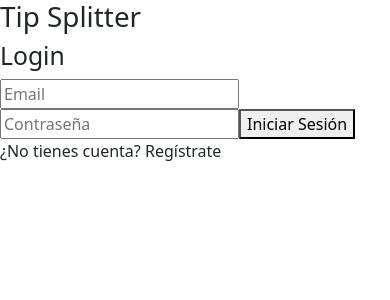
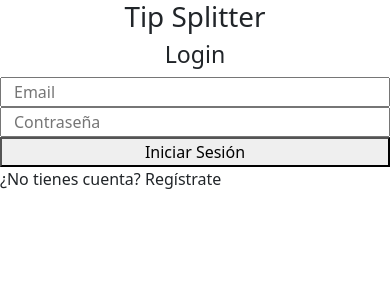
Before and after one commit to bygeze/tipsplitter, a React (Create React App) app: page / in a window 390 px wide. Shown: the top 300 px of the page. Built offline with nearby package versions, Linux system fonts and the light colour scheme; no server answers.

Commit message:
Some styling for responsiveness

```diff
--- a/src/CalculationTable.js
+++ b/src/CalculationTable.js
@@ -8,7 +8,7 @@ const CalculationTable = ({ totalHours, totalMoney, setTotalMoney, hourlyRate, h
   return (
     <div>
       <h3>Resumen de Cálculos</h3>
-      <table className="table mt-4">
+      <table className="table">
         <tbody>
           <tr>
             <td>Cantidad de horas</td>
--- a/src/Home.js
+++ b/src/Home.js
@@ -58,16 +58,26 @@ const handleLogin = async () => {
 
   return (
     <div>
-      <h1>Tip Splitter</h1>
-      <h2>{isRegistering ? 'Registrarse' : 'Login'}</h2>
+      <h1 className={"text-center"}>Tip Splitter</h1>
+      <h3 className={"text-center"}>{isRegistering ? 'Registrarse' : 'Login'}</h3>
+      <div className="container">
+        <div className="row text-center justify-content-center">
           {isRegistering && (
             <input type="text" placeholder="Nombre" value={name} onChange={(e) => setName(e.target.value)} />
           )}
+        </div>
+        <div className="row">
           <input type="text" placeholder="Email" value={email} onChange={(e) => setEmail(e.target.value)} />
+        </div>
+        <div className="row">
           <input type="password" placeholder="Contraseña" value={password} onChange={(e) => setPassword(e.target.value)} />
+        </div>
+        <div className="row">
           <button onClick={isRegistering ? handleRegister : handleLogin}>
           {isRegistering ? 'Registrarse' : 'Iniciar Sesión'}
           </button>
+        </div>
+      </div>
       <p onClick={handleToggleRegister}>
         {isRegistering ? '¿Ya tienes una cuenta? Inicia sesión' : '¿No tienes cuenta? Regístrate'}
       </p>
--- a/src/PeopleTable.js
+++ b/src/PeopleTable.js
@@ -31,11 +31,11 @@ const PeopleTable = ({ people, onAddPerson, onModifyPerson, idCounter }) => {
   return (
     <div>
       <h3>Lista de personas</h3>
-      <table className="table" style={{width: "100%"}}>
+      <table className="table">
         <thead>
           <tr>
             <th className="d-none">  ID</th>
-            <th style={{width: "30%"}}>Nombre</th>
+            <th>Nombre</th>
             <th>Cantidad de horas</th>
             <th>Dinero a percibir</th>
           </tr>
@@ -46,8 +46,7 @@ const PeopleTable = ({ people, onAddPerson, onModifyPerson, idCounter }) => {
               <td  className="d-none">{person.id}</td>
               <td>
                 <input
-                 style={{width: "100%"}}
-                 size= "15"
+                  size= "9"
                   type="text"
                   name="name"
                   value={person.name}
@@ -58,6 +57,7 @@ const PeopleTable = ({ people, onAddPerson, onModifyPerson, idCounter }) => {
                 <input
                   type="text"
                   name="hours"
+                  size="2"
                   value={person.hours}
                   onChange={(e) => handleModifyClick({ ...person, hours: e.target.value })}
                 />
@@ -70,10 +70,10 @@ const PeopleTable = ({ people, onAddPerson, onModifyPerson, idCounter }) => {
               <input type="text" name="id" disabled value={idCounter + 1} />
             </td>
             <td>
-              <input type="text" name="name" value={newPerson.name} onChange={handleInputChange} />
+              <input size="9" type="text" name="name" value={newPerson.name} onChange={handleInputChange} />
             </td>
             <td>
-              <input type="text" name="hours" value={newPerson.hours} onChange={handleInputChange} />
+              <input size="2" type="text" name="hours" value={newPerson.hours} onChange={handleInputChange} />
             </td>
             <td>
               <button className="btn btn-success" onClick={handleAddClick}>
```
Lines whose indentation alone changed are shown as unchanged.
